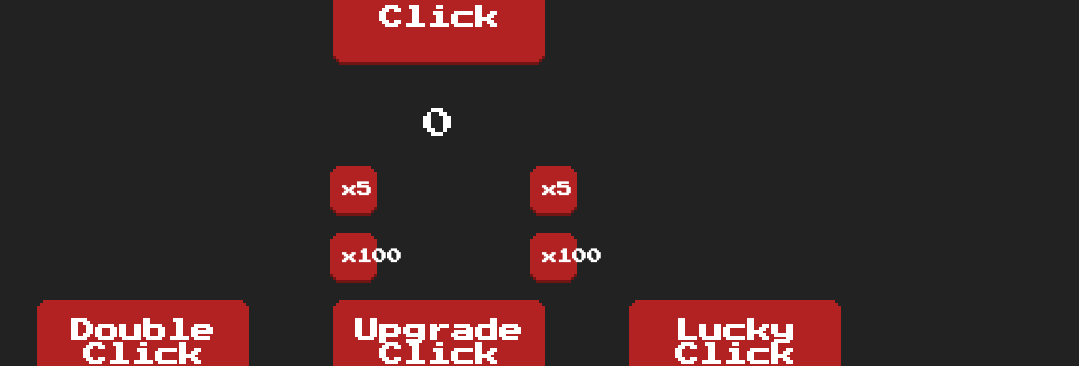
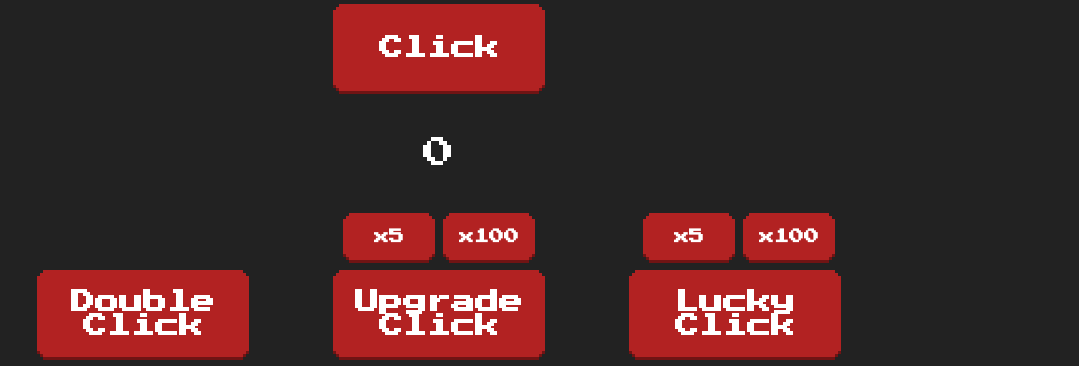
Before and after one commit to AwesomeWhiteWolf/clicker, a plain HTML site: page index.html in a window 1280 px wide. Shown: the part 285-651 px from the top of the page, without its empty margins (201-1280 px from the left). Drawn offline with Linux system fonts and the light colour scheme.

Commit message:
Update CLICKER.css

```diff
--- a/CLICKER.css
+++ b/CLICKER.css
@@ -106,14 +106,20 @@ header {
 }
 #x {
     display: flex;
-    justify-content: space-between;
-    width: 400px;
-    margin-left: 130px;
+    width: 500px;
+    margin-left: 100px;
+
+}
+#xu, #xl{
+    display: flex;
+    margin: 0;
+    margin: 0 0 0 100px;
 }
 .mini {
-    width: 35px;
+    width: 80px;
     height: 35px;
-    margin-bottom: 0;
+    margin: 50px 10px;
+    margin-bottom: -10px;
     font-size: 15px;
 }
 
```
